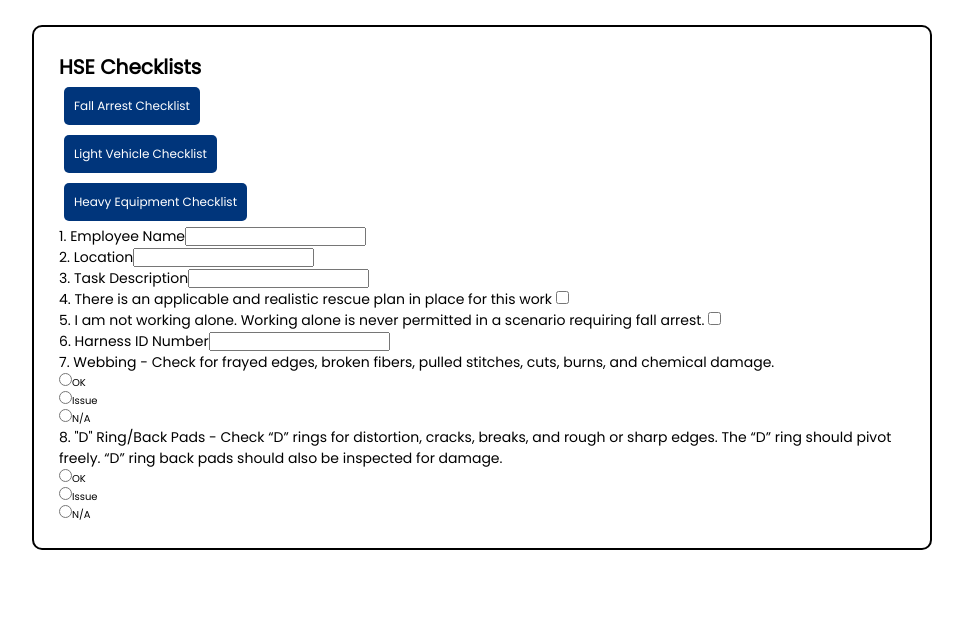
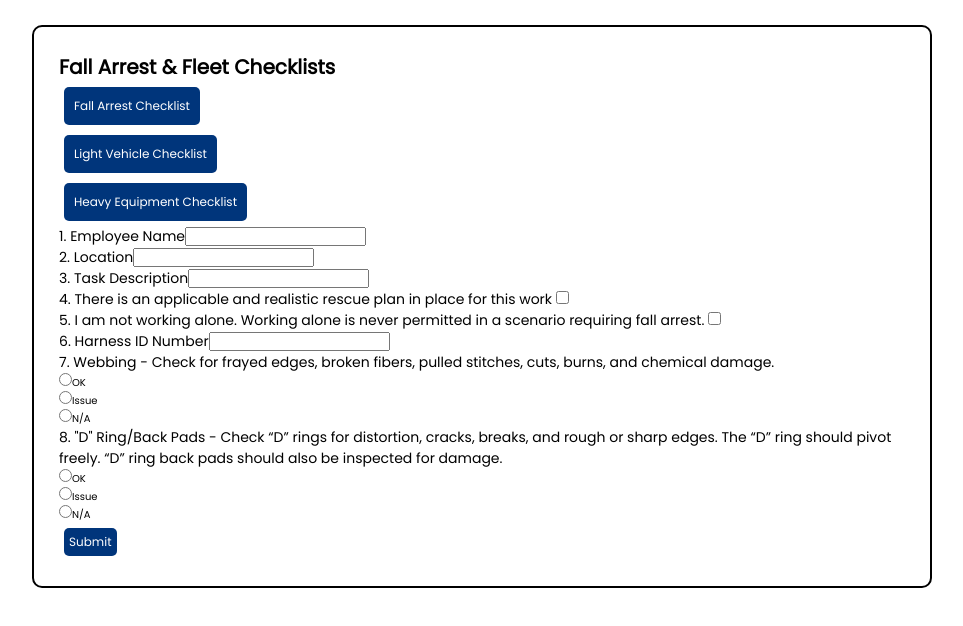
Before and after one commit to kbaillieul/checklist-project, a React (Create React App) app: page / in a window 1280 px wide. Both pictures are taken after a click on the button "Fall Arrest Checklist". Shown: the top 626 px of the page, without its empty margins (158-1121 px from the left). Built offline with nearby package versions, Linux system fonts and the light colour scheme.

Commit message:
Added submit button

```diff
--- a/src/App.css
+++ b/src/App.css
@@ -31,6 +31,17 @@ body {
   font-family: inherit;
 }
 
+.submit {
+  background: #00357b;
+  color: #fff;
+  border: none;
+  padding: 5px;
+  margin: 5px;
+  border-radius: 5px;
+  font-size: 12px;
+  font-family: inherit;
+}
+
 label {
   font-size: 14px;
 }
--- a/src/components/FAChecklist.jsx
+++ b/src/components/FAChecklist.jsx
@@ -12,16 +12,7 @@ const FAChecklist = () => {
     webbing: "",
     dRing: "",
   });
-  // States to hold value of each checklist question
-  // const [name, setName] = useState("");
-  // const [location, setLocation] = useState("");
-  // const [task, setTask] = useState("");
-  // const [plan, setPlan] = useState(false);
-  // const [alone, setAlone] = useState(false);
-  // const [hNum, setHNum] = useState("");
-  // const [web, setWeb] = useState("");
-  // const [dRing, setDRing] = useState("");
-  // const [buckles, setBuckles] = useState("");
+
   return (
     <div>
       <label>1. Employee Name</label>
@@ -158,6 +149,9 @@ const FAChecklist = () => {
         checked={fallArrest.dRing === "NA"}
       ></input>
       N/A
+      <div>
+        <button className="submit">Submit</button>
+      </div>
     </div>
   );
 };
--- a/src/components/Header.jsx
+++ b/src/components/Header.jsx
@@ -4,7 +4,7 @@ import Button from "./Button";
 const Header = ({ addFA, addLV, addHE }) => {
   return (
     <header>
-      <h1>HSE Checklists</h1>
+      <h1>Fall Arrest & Fleet Checklists</h1>
       <div>
         {/* Button text and addFA function passed in as props  */}
         <Button text="Fall Arrest Checklist" onClick={addFA} />
--- a/src/components/LVChecklist.jsx
+++ b/src/components/LVChecklist.jsx
@@ -4,8 +4,8 @@ import { useState } from "react";
 const LVChecklist = () => {
   const [lightVehicle, setLightVehicle] = useState({
     employeeName: "",
-    location: "",
-    task: "",
+    idNum: "",
+    type: "",
   });
   return (
     <div>
@@ -18,21 +18,21 @@ const LVChecklist = () => {
         }
       />
       <div></div>
-      <label>2. Location</label>
+      <label>2. Light Vehicle ID Number</label>
       <input
         type="text"
-        value={lightVehicle.location}
+        value={lightVehicle.idNum}
         onChange={(e) =>
-          setLightVehicle({ ...lightVehicle, location: e.target.value })
+          setLightVehicle({ ...lightVehicle, idNum: e.target.value })
         }
       />
       <div></div>
-      <label>3. Task Description</label>
+      <label>3. Inspection Type</label>
       <input
         type="text"
-        value={lightVehicle.task}
+        value={lightVehicle.type}
         onChange={(e) =>
-          setLightVehicle({ ...lightVehicle, task: e.target.value })
+          setLightVehicle({ ...lightVehicle, type: e.target.value })
         }
       />
       <div></div>
```
